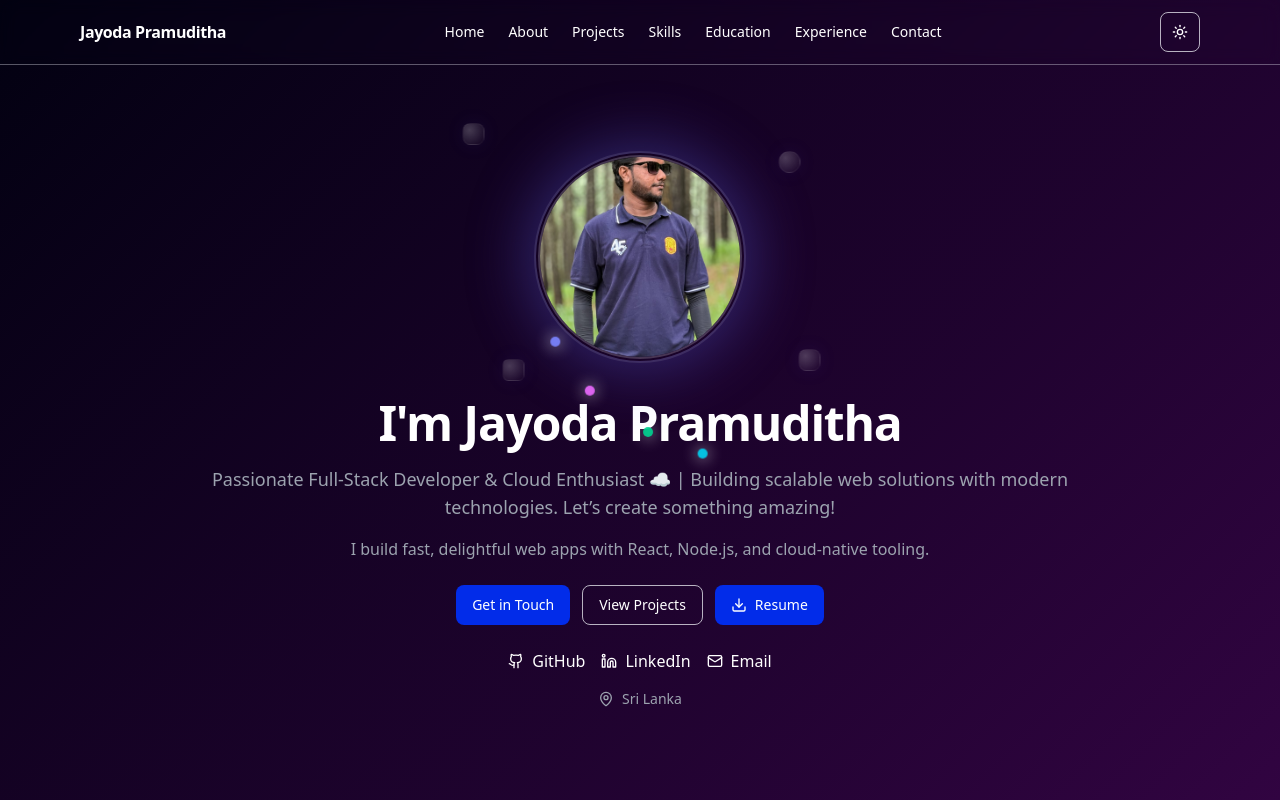
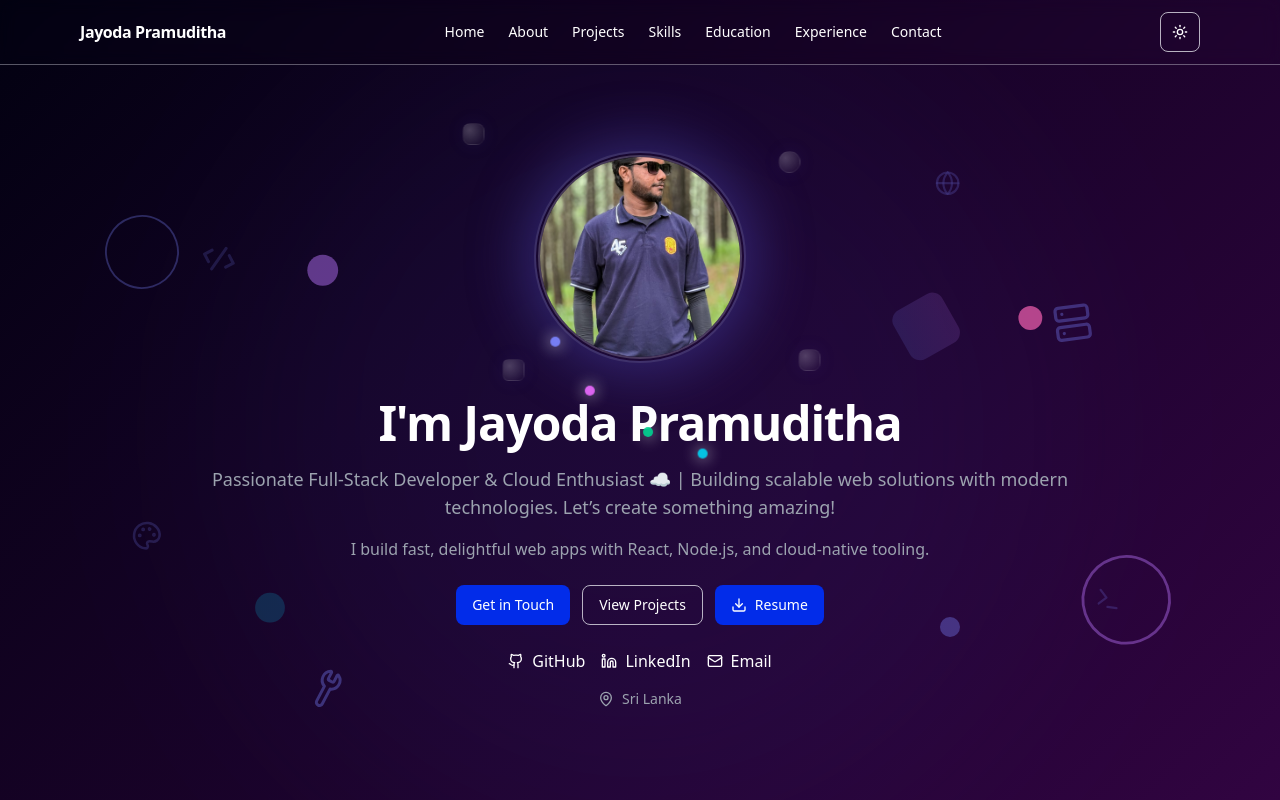
Before and after one commit to Jayo013/my-portfolio, a Next.js app: page / in a window 1280 px wide. Shown: the top 800 px of the page. Built offline with nearby package versions, Linux system fonts and the light colour scheme.

Commit message:
feat(hero): enhance hero section with animated background and floating icons

```diff
--- a/src/component/hero/Hero.tsx
+++ b/src/component/hero/Hero.tsx
@@ -1,7 +1,7 @@
 "use client";
 
 import { motion } from "framer-motion";
-import { Download, Github, Linkedin, Mail, MapPin } from "lucide-react";
+import { Download, Github, Linkedin, Mail, MapPin, Code2, Server, Palette, Terminal, Globe, Wrench } from "lucide-react";
 import { Button } from "@/component/ui/button";
 import { PROFILE } from "@/data/Portfolio";
 import AnimatedAvatar from "@/component/hero/AnimatedAvatar";
@@ -18,12 +18,182 @@ export default function Hero() {
       className="relative overflow-hidden min-h-[92vh] flex items-center"
       aria-label="Intro section"
     >
-      {/* Radial glow background */}
-      <div
-        className="absolute inset-0 -z-10 flex items-center justify-center"
-        aria-hidden="true"
-      >
-        <div className="w-[900px] h-[900px] rounded-full bg-gradient-radial from-indigo-900/55 via-purple-800/35 to-transparent blur-3xl opacity-70" />
+      {/* Enhanced background animation */}
+      <div className="absolute inset-0 overflow-hidden pointer-events-none -z-10">
+        <motion.div
+          animate={{
+            scale: [1, 1.2, 1],
+            opacity: [0.3, 0.5, 0.3],
+          }}
+          transition={{
+            duration: 8,
+            repeat: Infinity,
+            ease: "easeInOut",
+          }}
+          className="absolute top-1/2 left-1/2 -translate-x-1/2 -translate-y-1/2 w-[800px] h-[800px] bg-indigo-500/20 rounded-full blur-[120px] pointer-events-none"
+        />
+
+        {/* Enhanced background elements for large screens */}
+        <motion.div
+          animate={{
+            scale: [1, 1.5, 1],
+            opacity: [0.4, 1, 0.4],
+            x: [0, 10, -10, 0],
+            y: [0, -10, 10, 0],
+          }}
+          transition={{
+            duration: 4,
+            repeat: Infinity,
+            ease: "easeInOut",
+          }}
+          className="hidden lg:block absolute top-1/4 left-1/4 w-6 h-6 bg-purple-400/60 rounded-full"
+        />
+        <motion.div
+          animate={{
+            scale: [1, 2, 1],
+            opacity: [0.5, 1, 0.5],
+            rotate: [0, 180, 360],
+          }}
+          transition={{
+            duration: 6,
+            repeat: Infinity,
+            ease: "easeInOut",
+            delay: 1,
+          }}
+          className="hidden lg:block absolute top-3/4 right-1/4 w-5 h-5 bg-indigo-400/70 rounded-full"
+        />
+        <motion.div
+          animate={{
+            scale: [1, 1.8, 1],
+            opacity: [0.6, 1, 0.6],
+            x: [0, 15, -15, 0],
+          }}
+          transition={{
+            duration: 5,
+            repeat: Infinity,
+            ease: "easeInOut",
+            delay: 0.5,
+          }}
+          className="hidden lg:block absolute top-1/3 right-1/5 w-4 h-4 bg-pink-400/80 rounded-full"
+        />
+        <motion.div
+          animate={{
+            scale: [1, 1.6, 1],
+            opacity: [0.3, 0.9, 0.3],
+            y: [0, -20, 20, 0],
+          }}
+          transition={{
+            duration: 7,
+            repeat: Infinity,
+            ease: "easeInOut",
+            delay: 0.7,
+          }}
+          className="hidden lg:block absolute bottom-1/4 left-1/5 w-7 h-7 bg-cyan-400/50 rounded-full"
+        />
+      </div>
+
+      {/* Enhanced Floating Tech Icons for Large Screens */}
+      <div className="hidden lg:block absolute inset-0 pointer-events-none -z-10">
+        {[
+          {
+            icon: <Code2 size={40} />,
+            position: "top-1/4 left-[15%]",
+            delay: 0,
+          },
+          {
+            icon: <Server size={36} />,
+            position: "top-1/3 right-[15%]",
+            delay: 1,
+          },
+          {
+            icon: <Palette size={38} />,
+            position: "bottom-1/3 left-[10%]",
+            delay: 2,
+          },
+          {
+            icon: <Terminal size={34} />,
+            position: "bottom-1/4 right-[12%]",
+            delay: 1.5,
+          },
+          {
+            icon: <Globe size={32} />,
+            position: "top-[15%] right-1/4",
+            delay: 0.5,
+          },
+          {
+            icon: <Wrench size={30} />,
+            position: "bottom-[15%] left-1/4",
+            delay: 2.5,
+          },
+        ].map((item, idx) => (
+          <motion.div
+            key={idx}
+            initial={{ opacity: 0, scale: 0, rotate: 0 }}
+            animate={{
+              opacity: [0, 0.8, 0.4, 0.8],
+              scale: [0.6, 1.3, 0.8, 1.2],
+              rotate: [0, 20, -20, 10, -10, 0],
+              y: [0, -15, 15, -10, 0],
+              x: [0, 10, -10, 5, 0],
+            }}
+            transition={{
+              duration: 6 + idx * 0.8,
+              repeat: Infinity,
+              delay: item.delay,
+              ease: "easeInOut",
+            }}
+            className={`absolute ${item.position} text-indigo-400/50 hover:text-indigo-400/90 transition-colors duration-300`}
+          >
+            {item.icon}
+          </motion.div>
+        ))}
+      </div>
+
+      {/* Enhanced Geometric shapes for decoration */}
+      <div className="hidden lg:block absolute inset-0 pointer-events-none -z-10">
+        <motion.div
+          animate={{
+            rotate: [0, 360],
+            scale: [1, 1.3, 0.8, 1.2, 1],
+            borderRadius: ["8px", "50%", "8px"],
+          }}
+          transition={{
+            duration: 12,
+            repeat: Infinity,
+            ease: "linear",
+          }}
+          className="absolute top-[20%] left-[8%] w-20 h-20 border-2 border-indigo-400/30 rounded-lg"
+        />
+        <motion.div
+          animate={{
+            rotate: [360, 0],
+            scale: [1, 0.7, 1.4, 1],
+            x: [0, 20, -20, 0],
+            y: [0, -15, 15, 0],
+          }}
+          transition={{
+            duration: 10,
+            repeat: Infinity,
+            ease: "easeInOut",
+          }}
+          className="absolute bottom-[25%] right-[8%] w-16 h-16 border-2 border-purple-400/40 rounded-full"
+        />
+        <motion.div
+          animate={{
+            y: [0, -25, 25, 0],
+            x: [0, 15, -15, 0],
+            opacity: [0.3, 0.9, 0.3],
+            scale: [1, 1.5, 1],
+            rotate: [0, 45, -45, 0],
+          }}
+          transition={{
+            duration: 8,
+            repeat: Infinity,
+            ease: "easeInOut",
+            delay: 0.5,
+          }}
+          className="absolute top-[30%] right-[25%] w-12 h-12 bg-gradient-to-r from-indigo-400/30 to-purple-400/30 rounded-lg"
+        />
       </div>
 
       <div className="mx-auto max-w-4xl px-4">
```
